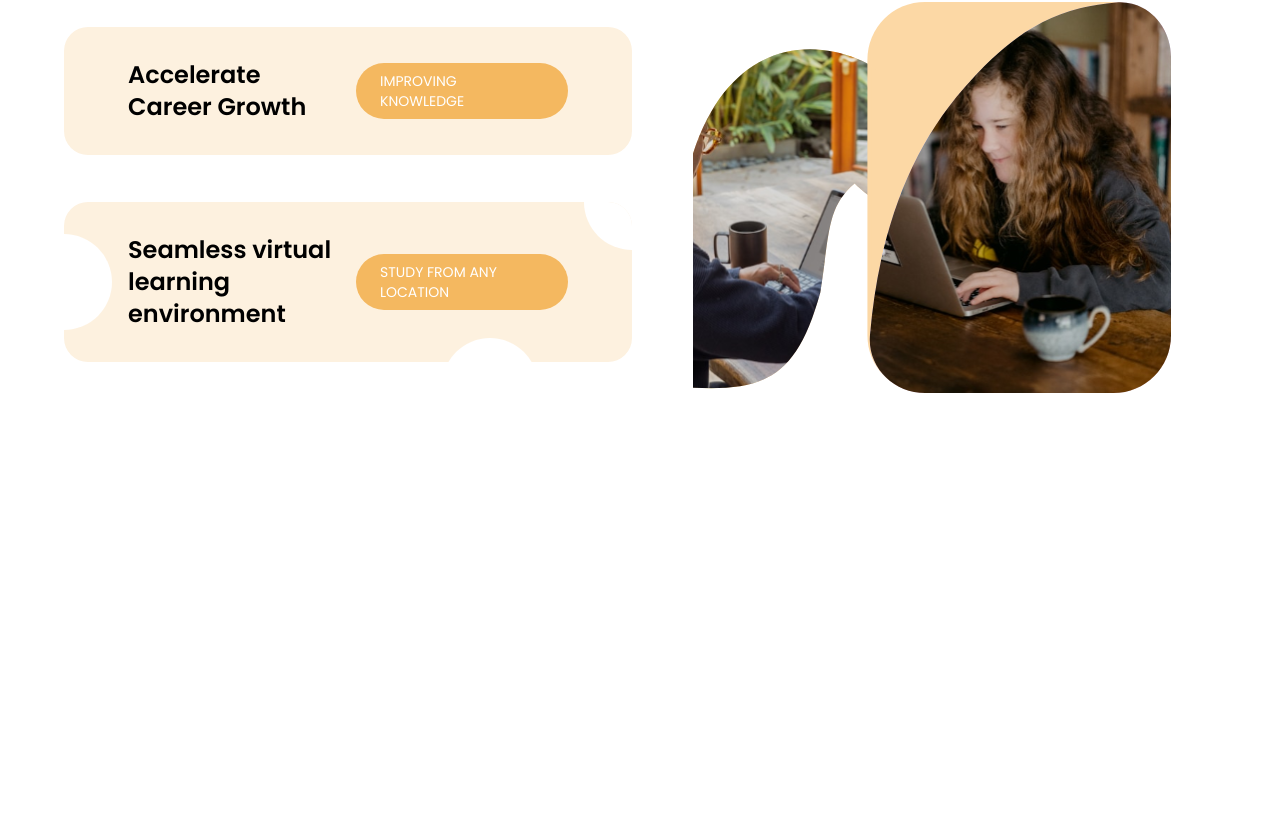
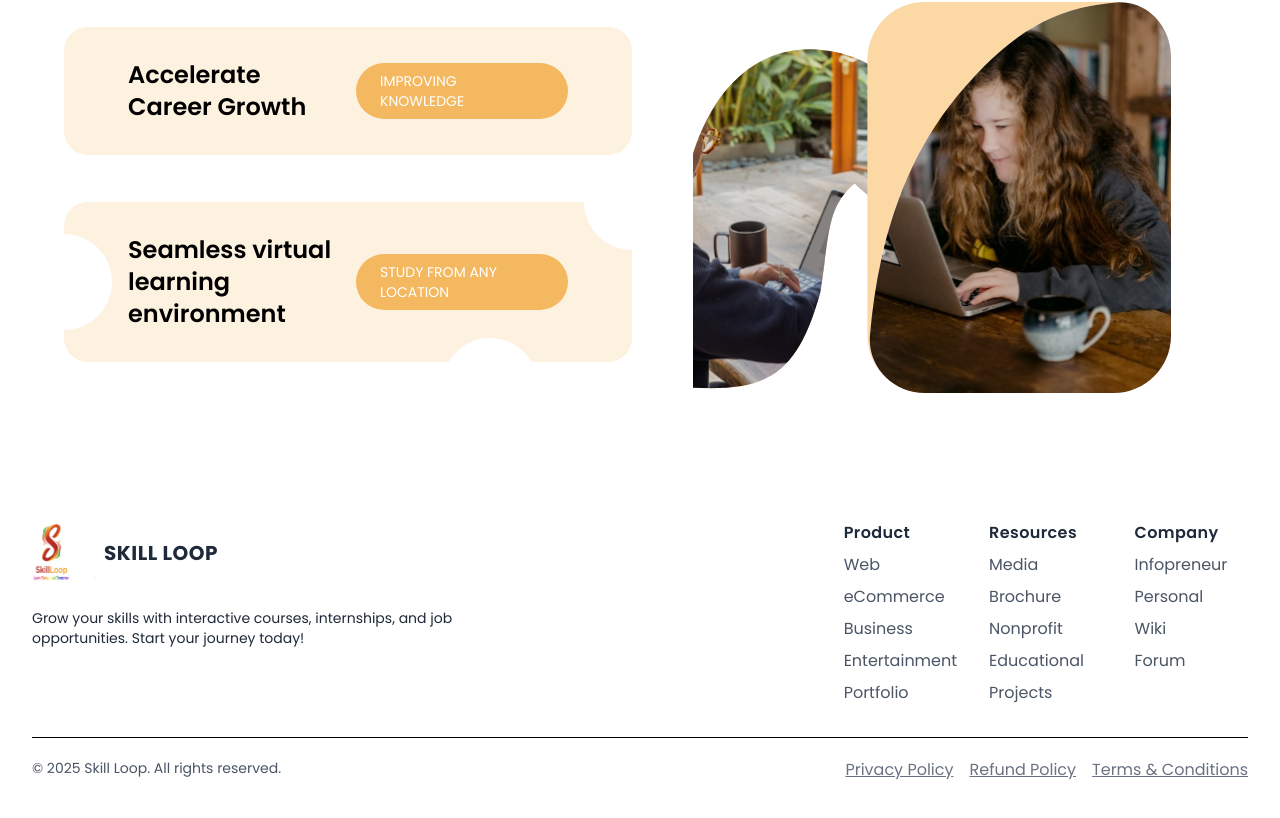
Before and after one commit to Code-X-Novas/Skill-Loop, a React (Vite) app: page / in a window 1280 px wide. Shown: the part 2026-2844 px from the top of the page. Before the commit the page ends 2483 px from the top, so only its background shows below. Built offline with nearby package versions, Linux system fonts and the light colour scheme.

Commit message:
feat: add Footer component and integrate it into the App

```diff
--- a/src/App.jsx
+++ b/src/App.jsx
@@ -1,3 +1,4 @@
+import Footer from "./components/Footer"
 import Hero from "./components/Hero"
 import Info from "./components/Info"
 import Navbar from "./components/Navbar"
@@ -11,6 +12,7 @@ function App() {
       <Hero />
       <Info />
       <WhySkillLoop />
+      <Footer />
     </>
   )
 }
--- /dev/null
+++ b/src/components/Footer.jsx
@@ -0,0 +1,84 @@
+function Footer() {
+  return (
+    <div className="px-4 pt-16 mx-auto w-full sm:max-w-xl md:max-w-full md:px-24 lg:px-8">
+      {/* Top Flex Container to enable justify-between */}
+      <div className="lg:flex lg:justify-between lg:items-start gap-10 mb-8">
+        {/* Logo + Description */}
+        <div className="mb-10 lg:mb-0 max-w-md">
+          <a
+            href="/"
+            aria-label="Go home"
+            title="Company"
+            className="inline-flex items-center"
+          >
+            <img src="/skillLoopLogo.svg" alt="SkillLoop Logo" className="h-16 w-16" />
+            <span className="ml-2 text-xl font-bold tracking-wide text-gray-800 uppercase">
+              Skill Loop
+            </span>
+          </a>
+          <div className="mt-4">
+            <p className="text-sm text-gray-800">
+              Grow your skills with interactive courses, internships, and job opportunities. Start your journey today!
+            </p>
+          </div>
+        </div>
+
+        {/* Link Sections Grid */}
+        <div className="grid grid-cols-2 gap-8 sm:grid-cols-3">
+          <div>
+            <p className="font-semibold tracking-wide text-gray-800">Product</p>
+            <ul className="mt-2 space-y-2">
+              {["Web", "eCommerce", "Business", "Entertainment", "Portfolio"].map(item => (
+                <li key={item}>
+                  <a href="/" className="text-gray-600 hover:text-deep-purple-accent-400 transition-colors duration-300">
+                    {item}
+                  </a>
+                </li>
+              ))}
+            </ul>
+          </div>
+
+          <div>
+            <p className="font-semibold tracking-wide text-gray-800">Resources</p>
+            <ul className="mt-2 space-y-2">
+              {["Media", "Brochure", "Nonprofit", "Educational", "Projects"].map(item => (
+                <li key={item}>
+                  <a href="/" className="text-gray-600 hover:text-deep-purple-accent-400 transition-colors duration-300">
+                    {item}
+                  </a>
+                </li>
+              ))}
+            </ul>
+          </div>
+
+          <div>
+            <p className="font-semibold tracking-wide text-gray-800">Company</p>
+            <ul className="mt-2 space-y-2">
+              {["Infopreneur", "Personal", "Wiki", "Forum"].map(item => (
+                <li key={item}>
+                  <a href="/" className="text-gray-600 hover:text-deep-purple-accent-400 transition-colors duration-300">
+                    {item}
+                  </a>
+                </li>
+              ))}
+            </ul>
+          </div>
+        </div>
+      </div>
+
+      {/* Bottom Bar */}
+      <div className="flex flex-col justify-between pt-5 pb-10 border-t sm:flex-row">
+        <p className="text-sm text-gray-600">© 2025 Skill Loop. All rights reserved.</p>
+        <div className="flex items-center mt-4 space-x-4 sm:mt-0">
+          {["Privacy Policy", "Refund Policy", "Terms & Conditions"].map((text) => (
+            <a key={text} href="/" className="text-gray-500 underline">
+              {text}
+            </a>
+          ))}
+        </div>
+      </div>
+    </div>
+  );
+}
+
+export default Footer;
```
